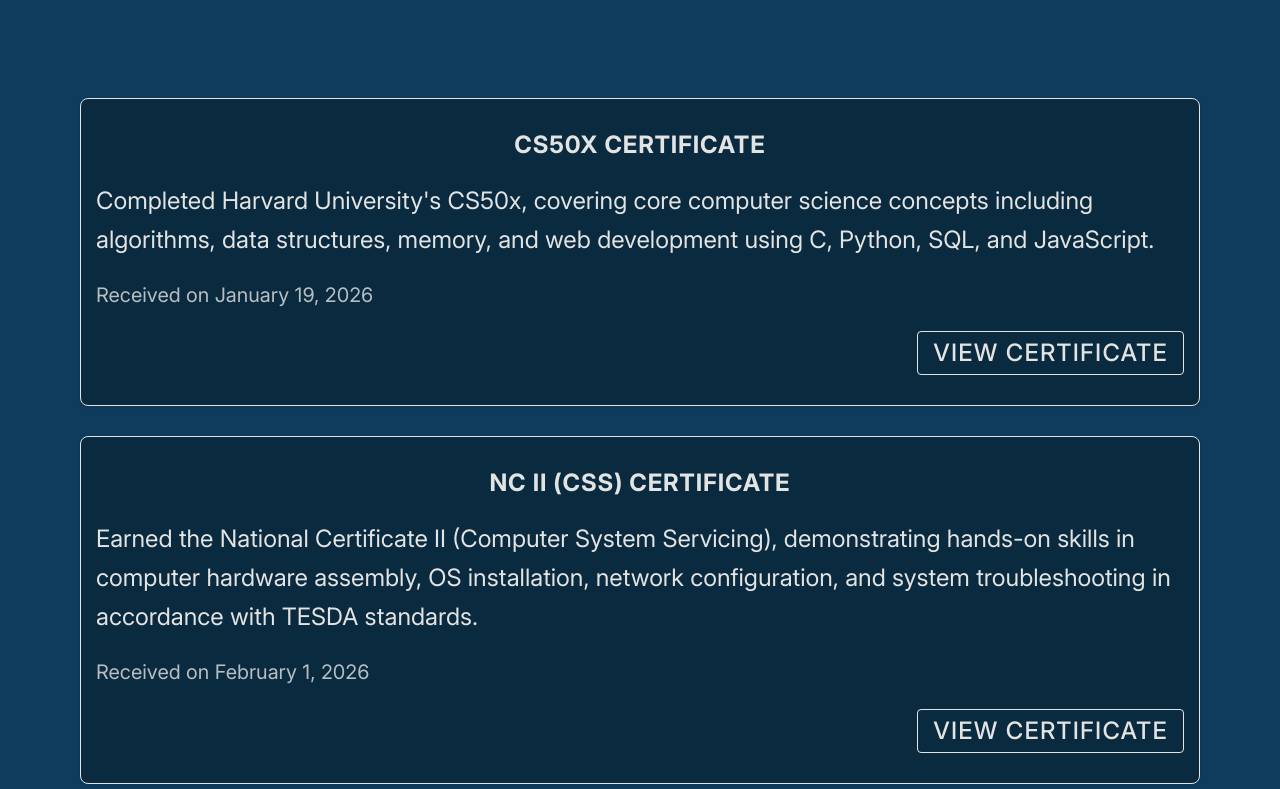
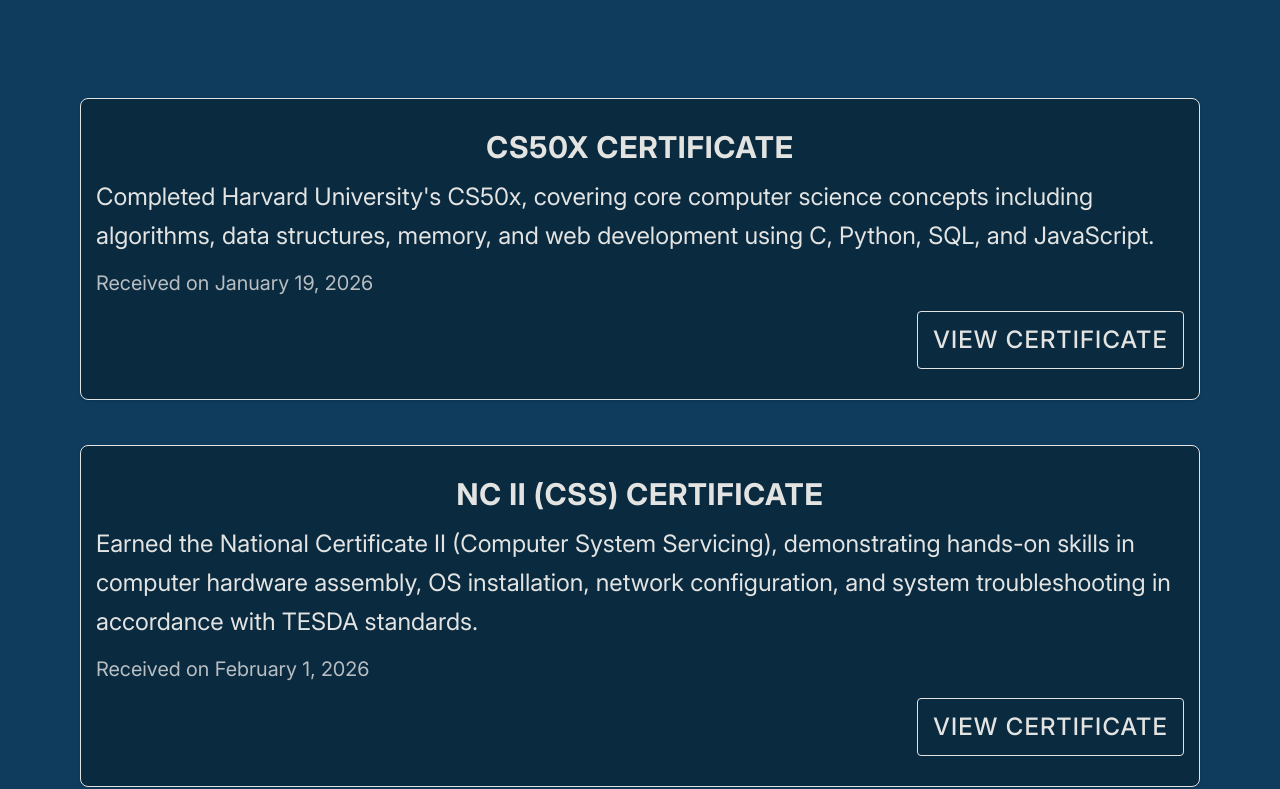
Before and after one commit to el-tecson/portfolio, a Next.js app: page / in a window 1280 px wide. Shown: the part 6087-6876 px from the top of the page. Built offline with nearby package versions, Linux system fonts and the light colour scheme; a web font is replaced by a local one.

Commit message:
style: Make Achievements section bigger on desktop

```diff
--- a/src/components/sections/AchievementsSection.tsx
+++ b/src/components/sections/AchievementsSection.tsx
@@ -15,26 +15,26 @@ export default function AchievementsSection() {
             <>
                 {items.map((cert) => (
                     <div key={cert.cert_title} className="
-                        flex flex-col gap-[20px] px-[15px] py-[30px] bg-home-overlay
+                        flex flex-col gap-[20px] sm:gap-3 px-[15px] py-[30px] bg-home-overlay
                         rounded-lg border border-solid border-home-txt shadow-sm hover:shadow-md
                         transition hover:transform-[scale(1.01)] duration-200
                     ">
-                        <h3 className="text-center font-bold text-home-txt text-2xl">
+                        <h3 className="text-center font-bold text-home-txt text-2xl sm:text-3xl">
                             {cert.cert_title} Certificate
                         </h3>
-                        <p className="font-normal tracking-normal text-home-txt text-justify leading-relaxed normal-case text-2xl sm:text-left">
+                        <p className="font-normal tracking-normal text-home-txt text-justify leading-relaxed normal-case text-xl sm:text-2xl sm:text-left">
                             {cert.cert_desc}
                         </p>
-                        <p className="font-normal tracking-normal text-home-txt/80 text-justify leading-relaxed normal-case text-xl sm:text-left">
+                        <p className="font-normal tracking-normal text-home-txt/80 text-justify leading-relaxed normal-case text-lg sm:text-xl sm:text-left">
                             Received on {cert.date_received}
                         </p>
                         <Link href={cert.cert_link} className="self-center sm:self-end" target="_blank">
                             <button className="
-                                flex flex-row gap-5 px-2.5 py-1.25 rounded-sm border hover:opacity-90
+                                flex flex-row gap-5 p-2 sm:p-3 rounded-sm border hover:opacity-90
                                 justify-center items-center cursor-pointer sm:px-3.75 sm:py-1.875
                                 hover:transform-[scale(1.01)_translateY(-2px)] transition duration-200 border-home-txt
                             ">
-                                <p className="text-base font-sans tracking-wider uppercase font-medium sm:text-2xl text-home-txt">
+                                <p className="text-xl font-sans tracking-wider uppercase font-medium sm:text-2xl text-home-txt">
                                     View Certificate
                                 </p>
                             </button>
@@ -54,7 +54,7 @@ export default function AchievementsSection() {
                     Achievements
                 </h2>
             </div>
-            <div className="flex flex-col gap-7.5 items-stretch self-stretch">
+            <div className="flex flex-col gap-7.5 sm:gap-11.25 items-stretch self-stretch">
                 {renderCertsSection(certsData)}
             </div>
             <div className="flex flex-col gap-2 items-center">
```
